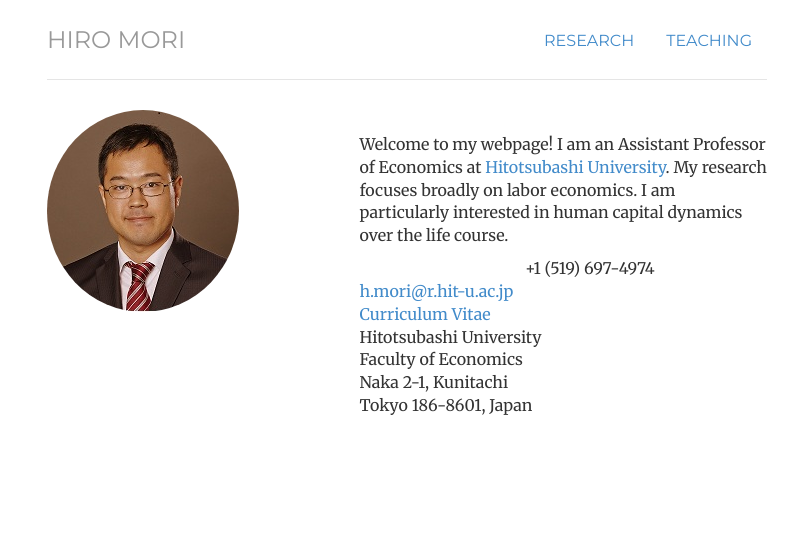
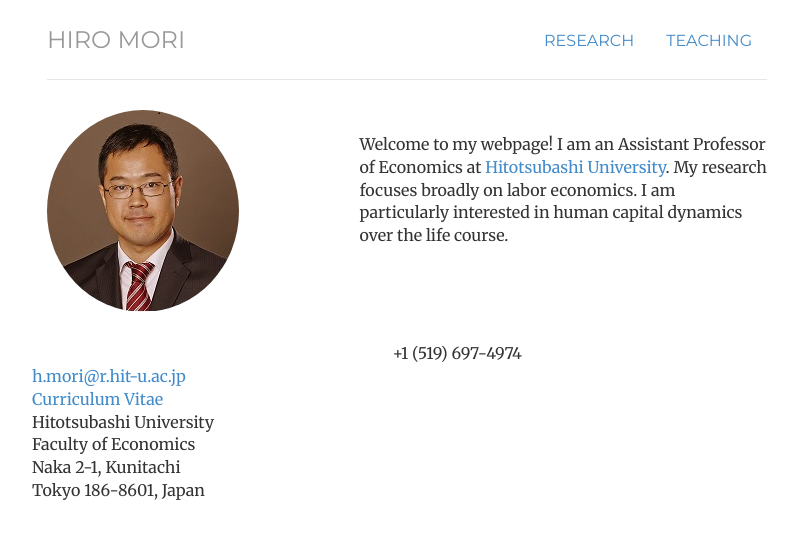
Before and after one commit to morihiroaki/morihiroaki.github.io, a Jekyll site: the page built from index.html, in a window 1280 px wide. Shown: the top 539 px of the page, without its empty margins (233-1030 px from the left). Built offline with Jekyll 4.4.1, drawn with Linux system fonts in a browser that asks for light colours.

Commit message:
Update index.html

```diff
--- a/index.html
+++ b/index.html
@@ -19,7 +19,7 @@ description:
 
 
        <div class='row'>
-                      <div class='col-sm-5 text-center'>
+                      <div class='col-sm-8 text-center'>
             <div class="box text-left">
 
             <div class="contact-item">
```
